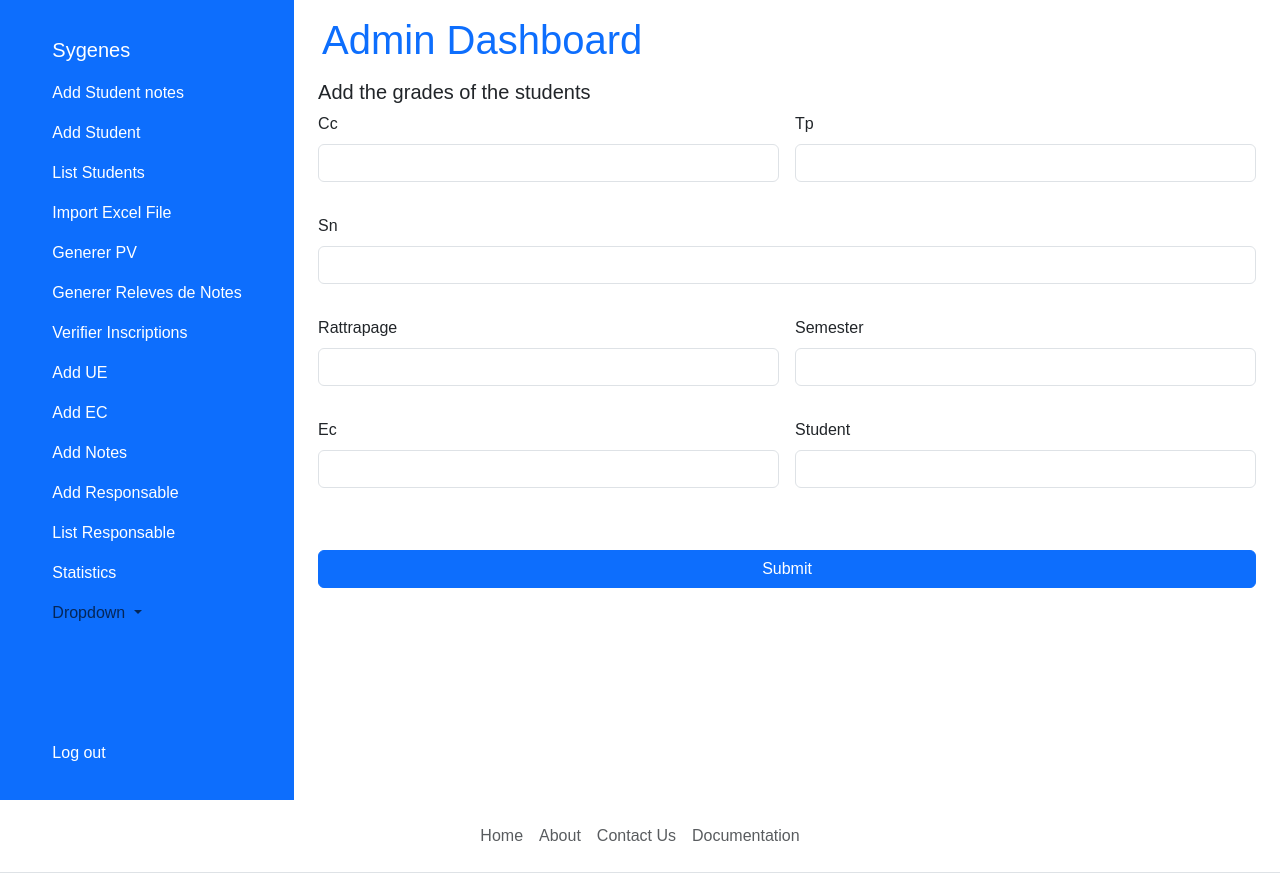
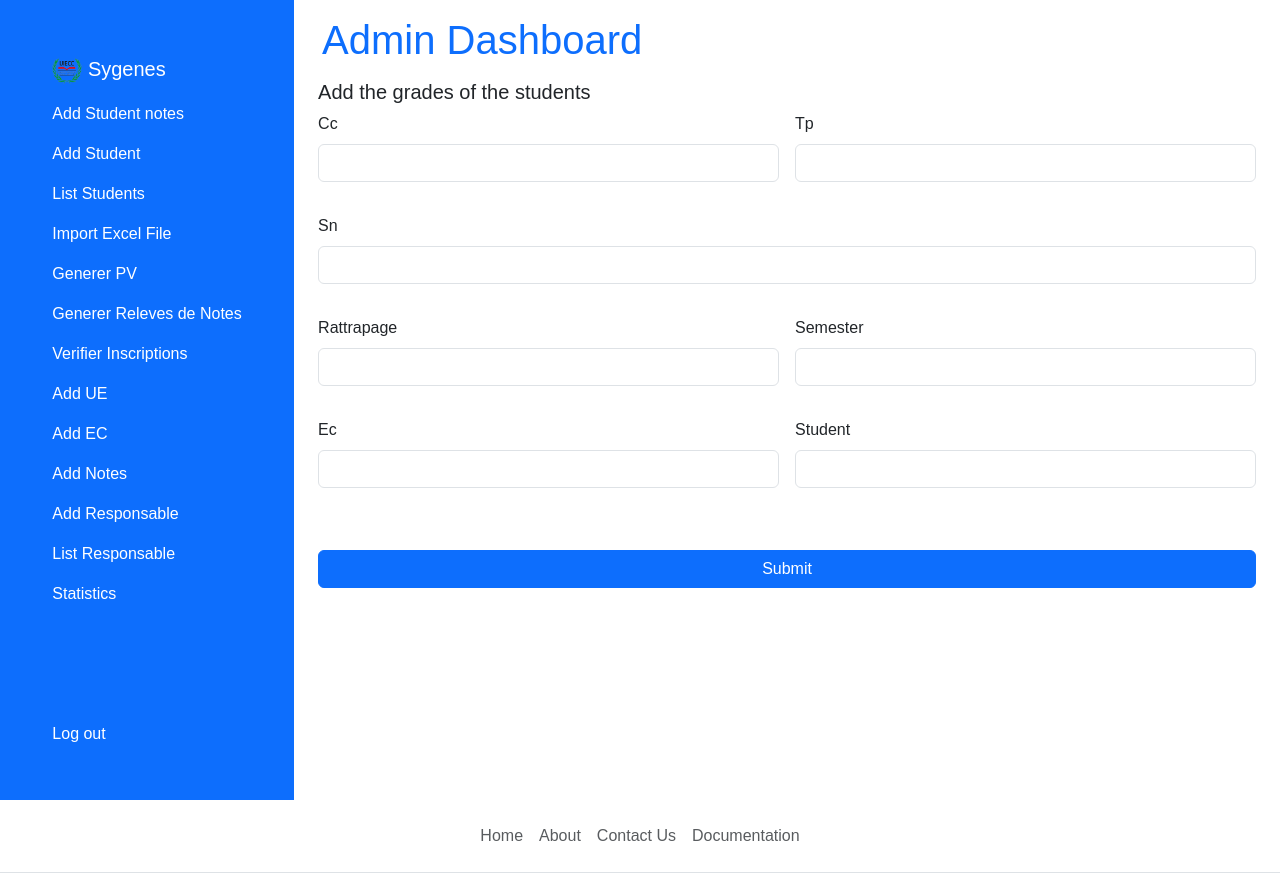
Before and after one commit to davyemane/SYGENES1.1, a Symfony app: template templates/note/index.html.twig in a window 1280 px wide. Shown: the top 873 px of the page. Run offline with Twig, Linux system fonts and the light colour scheme; the template is opened without the code that fills it, so the values that code supplies are empty; form fields are guessed from the names that the template uses; some libraries are stand-ins or nearby versions.

Commit message:
modified some interfaces

```diff
--- a/src/Form/ExcelFormType.php
+++ b/src/Form/ExcelFormType.php
@@ -12,7 +12,7 @@ class ExcelFormType extends AbstractType
     public function buildForm(FormBuilderInterface $builder, array $options): void
     {
         $builder
-        ->add('file', FileType::class, ['label' => 'Fichier Excel'])
+        ->add('file', FileType::class, ['label' => ' '])
     ;
     }
 
--- a/templates/base_AdminDashboard.html.twig
+++ b/templates/base_AdminDashboard.html.twig
@@ -36,7 +36,10 @@
   <div class="container justify-content-center" id="navbarSupportedContent">
     <ul class="navbar-nav mr-auto text-white ">
       <li class="nav-link">
-        <a class="navbar-brand text-white" href="#">Sygenes</a>
+        <a class="navbar-brand text-white" href="{{ path('app_dashAdmin')}}">
+          <img src="/icons/uiecc_logo.png" width="30" height="30" alt="" class="mr-auto">
+        Sygenes
+        </a>
       </li>
       <li class="nav-item active">
         <a class="nav-link text-white" href="{{ path('add_note') }}">Add Student notes</a>
@@ -48,7 +51,7 @@
         <a class="nav-link text-white" href="{{ path('list_student') }}">List Students</a>
       </li>
       <li class="nav-item">
-        <a class="nav-link text-white" href="#">Import Excel File</a>
+        <a class="nav-link text-white" href="{{ path('import') }}">Import Excel File</a>
       </li>
       <li class="nav-item">
         <a class="nav-link text-white" href="#">Generer PV</a>
@@ -76,18 +79,6 @@
       </li>
       <li class="nav-item">
         <a class="nav-link text-white" href="#">Statistics</a>
-      </li>
-
-      <li class="nav-item dropright">
-        <a class="nav-link dropdown-toggle" href="#" id="navbarDropdown" role="button" data-toggle="dropdown" aria-haspopup="true" aria-expanded="false">
-          Dropdown
-        </a>
-        <div class="dropdown-menu" aria-labelledby="navbarDropdown">
-          <a class="dropdown-item" href="#">Action</a>
-          <a class="dropdown-item" href="#">Another action</a>
-          <div class="dropdown-divider"></div>
-          <a class="dropdown-item" href="#">Something else here</a>
-        </div>
       </li>
 
 
--- a/templates/security/login.html.twig
+++ b/templates/security/login.html.twig
@@ -8,6 +8,7 @@
     <div class="container" style="height:50px"> </div>
     <div class="container">
         <h1 class="h1">Sign In</h1>
+        <p class="p">Enter your informations to login to SYGENES</p>
     </div>
 
 
--- a/templates/student/accademicInscription.html.twig
+++ b/templates/student/accademicInscription.html.twig
@@ -1,4 +1,4 @@
-{% extends 'base_AdminDashboard.html.twig' %}
+{% extends 'base.html.twig' %}
 
 {% block body %}
     {{ form_start(form) }}
```
Also changed, not shown: templates/student/import_excel.html.twig (+12 -5 lines), public/icons/Union.svg (added), public/icons/uiecc_logo.png (added).
